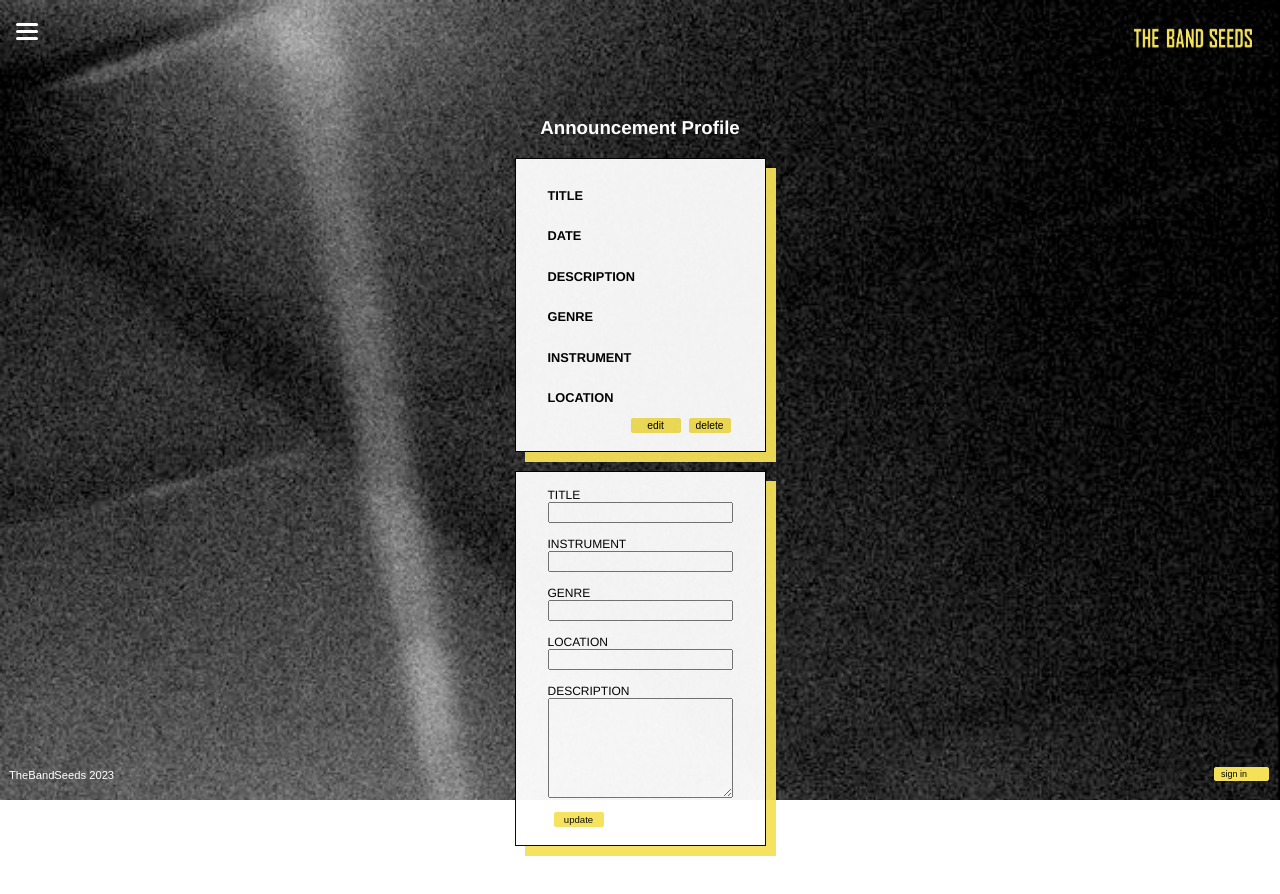
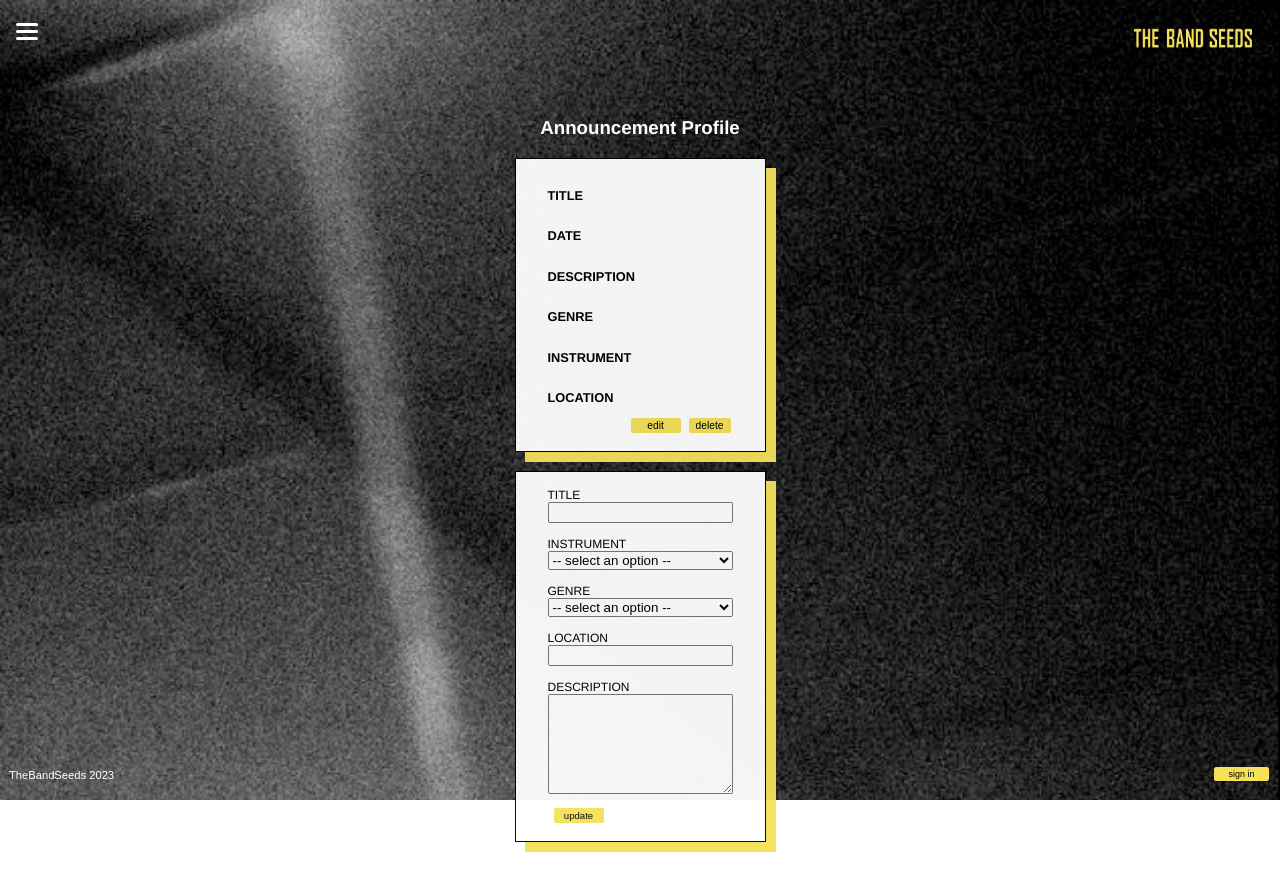
Before and after one commit to JoseMTrias/my-capstone-app, a Next.js app: page /announcements/1 in a window 1280 px wide. Both pictures are taken after a click on the button "edit". Shown: the top 894 px of the page. Built offline with nearby package versions, Linux system fonts and the light colour scheme; no server answers; the database is empty.

Commit message:
editform switch to select

```diff
--- a/src/components/Button/styled.js
+++ b/src/components/Button/styled.js
@@ -21,6 +21,7 @@ const StyledButton = styled.button`
 		font-size: 0.8em;
 		width: 55px;
 		display: flex;
+		justify-content: center
 	}
 
 	&.create-new {
--- a/src/components/EditForm/EditForm.js
+++ b/src/components/EditForm/EditForm.js
@@ -44,24 +44,45 @@ export default function EditForm({announcement}) {
 					/>
 				<br></br>
 				<label>INSTRUMENT</label>
-				<input
+				<select className="select" id="instrument" name="instrument" onChange={e =>
+						setEditAnnouncement({...editAnnouncement, instrument: e.target.value})
+					}>
+					<option disabled selected value> -- select an option -- </option>
+					<option value="Guitar">Guitar</option>
+					<option value="Bass">Bass</option>
+					<option value="Drums">Drums</option>
+					<option value="Vocals">Vocals</option>
+				</select>
+				{/* <input
 					onChange={e =>
 						setEditAnnouncement({...editAnnouncement, instrument: e.target.value})
 					}
 					value={editAnnouncement.instrument}
 					type="text"
 					name="instrument"
-				/>
+				/> */}
 				<br></br>
 				<label>GENRE</label>
-				<input
+				<select className="select" id="genre" name="genre" onChange={e =>
+						setEditAnnouncement({...editAnnouncement, genre: e.target.value})
+					}>
+					<option disabled selected value> -- select an option -- </option>
+					<option value="Rock">Rock</option>
+					<option value="Shoegaze">Shoegaze</option>
+					<option value="Pop">Pop</option>
+					<option value="Jazz">Jazz</option>
+					<option value="Funk">Funk</option>
+					<option value="Electronic">Electronic</option>
+					<option value="Classical">Classical</option>
+				</select>
+				{/* <input
 					onChange={e =>
 						setEditAnnouncement({...editAnnouncement, genre: e.target.value})
 					}
 					value={editAnnouncement.genre}
 					type="text"
 					name="genre"
-				/>
+				/> */}
 				<br></br>
 				<label>LOCATION</label>
 					<input
--- a/src/components/Form/Form.js
+++ b/src/components/Form/Form.js
@@ -35,7 +35,7 @@ export default function Form() {
 			<StyledForm onSubmit={handleSubmit} className="search-form" action="/result" method="post">
 				<label htmlFor="instrument">INSTRUMENT</label>
 				<select className="select" id="instrument" name="instrument" >
-				<option disabled selected value> -- select an option -- </option>
+					<option disabled selected value> -- select an option -- </option>
 					<option value="Guitar">Guitar</option>
 					<option value="Bass">Bass</option>
 					<option value="Drums">Drums</option>
@@ -44,7 +44,7 @@ export default function Form() {
 				<br></br>
 				<label htmlFor="genre">GENRE</label>
 				<select className="select" id="genre" name="genre">
-				<option disabled selected value> -- select an option -- </option>
+					<option disabled selected value> -- select an option -- </option>
 					<option value="Rock">Rock</option>
 					<option value="Shoegaze">Shoegaze</option>
 					<option value="Pop">Pop</option>
```
